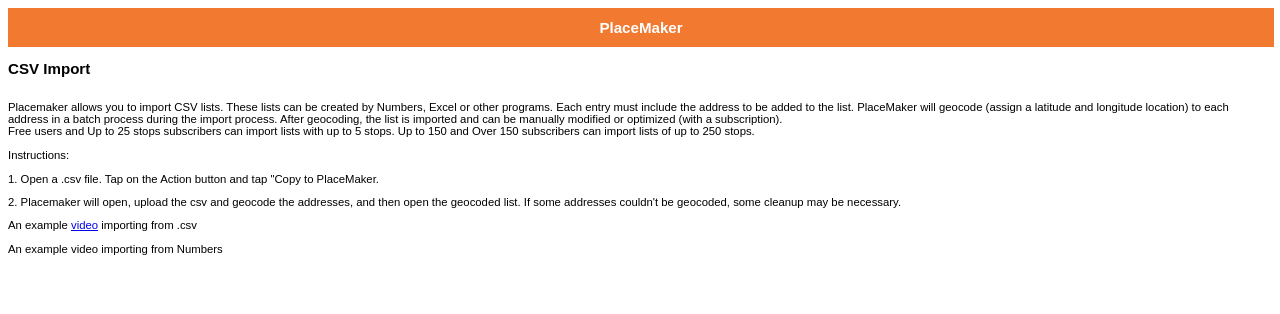
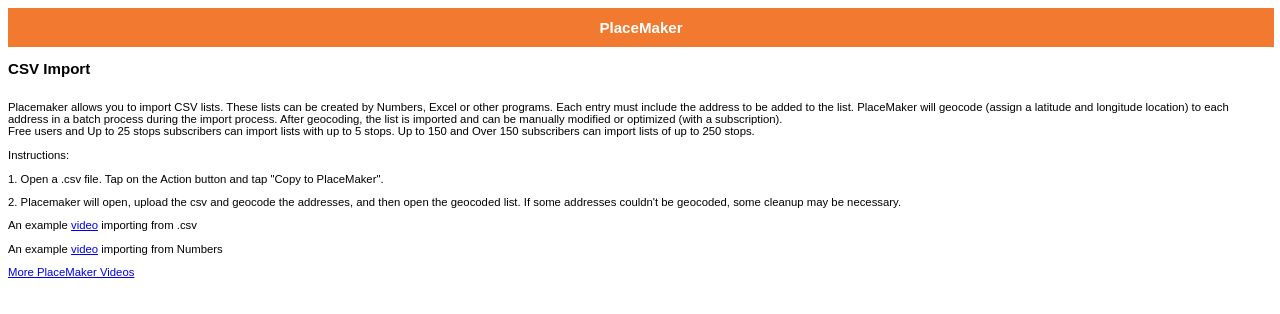
Before and after one commit to kevtsu/kevtsu.github.io, a plain HTML site: page csvimporthelp.html in a window 1280 px wide. Drawn offline with Linux system fonts and the light colour scheme.

Commit message:
Update csvimporthelp.html

```diff
--- a/csvimporthelp.html
+++ b/csvimporthelp.html
@@ -13,10 +13,11 @@ Placemaker allows you to import CSV lists.  These lists can be created by Number
 Free users and Up to 25 stops subscribers can import lists with up to 5 stops.  Up to 150 and Over 150 subscribers can import lists of up to 250 stops.<br/>
  </br>
 Instructions:
-<p>1. Open a .csv file.  Tap on the Action button and tap "Copy to PlaceMaker.</p>
+<p>1. Open a .csv file.  Tap on the Action button and tap "Copy to PlaceMaker".</p>
 <p>2. Placemaker will open, upload the csv and geocode the addresses, and then open the geocoded list.  If some addresses couldn't be geocoded, some cleanup may be necessary.</p>
 <p>An example <a href="https://youtu.be/w0-744PfZcQ">video</a> importing from .csv</p>
-<p>An example video importing from Numbers</p>
+<p>An example <a href="https://youtu.be/FMdeUc-aZjE">video</a> importing from Numbers</p>
+<p><a href=https://www.youtube.com/channel/UCIL7qHo08AzvcRGY75FxOAA/">More PlaceMaker Videos</a></p>
 </body>
 </html>
 <style>
```
